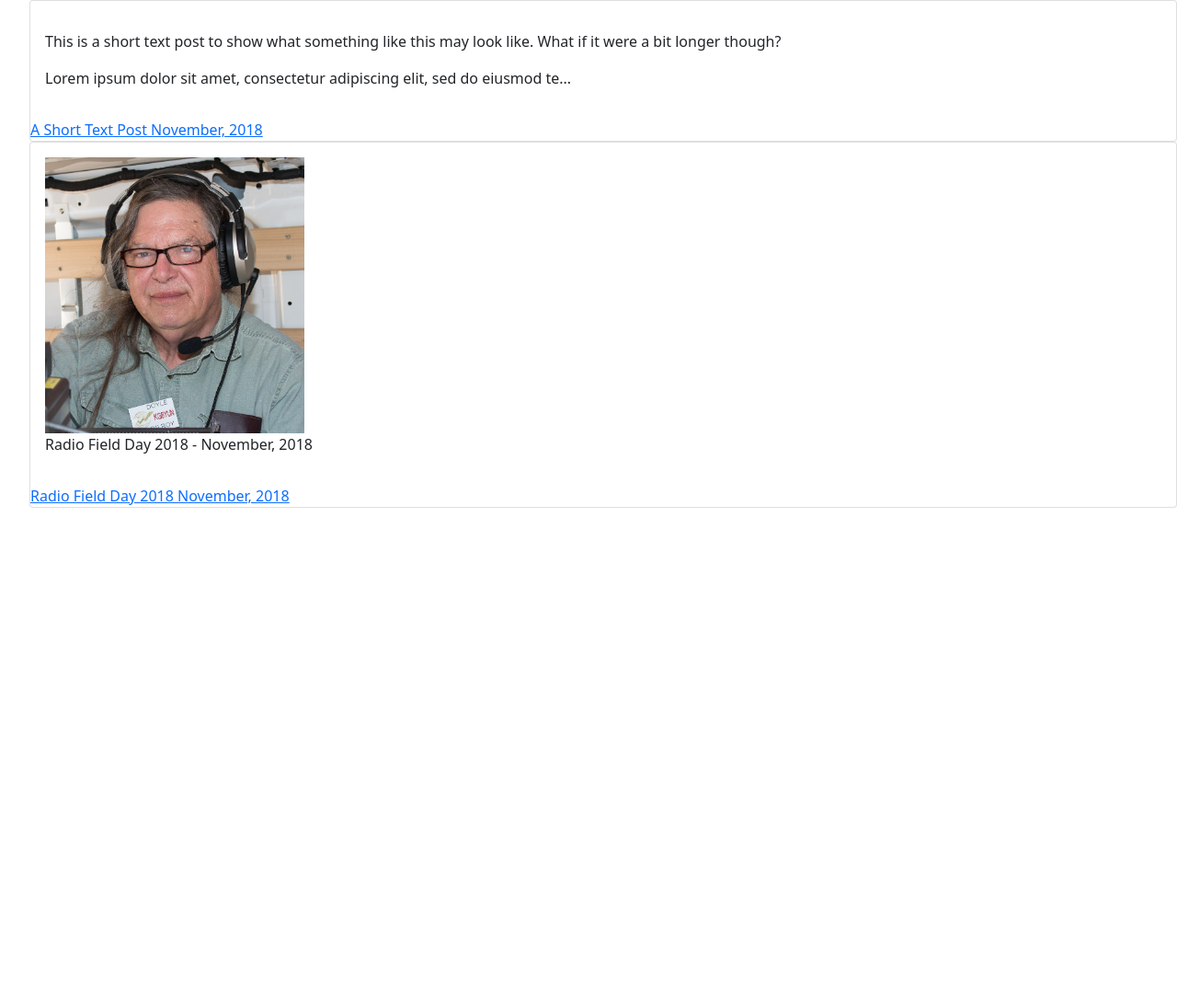
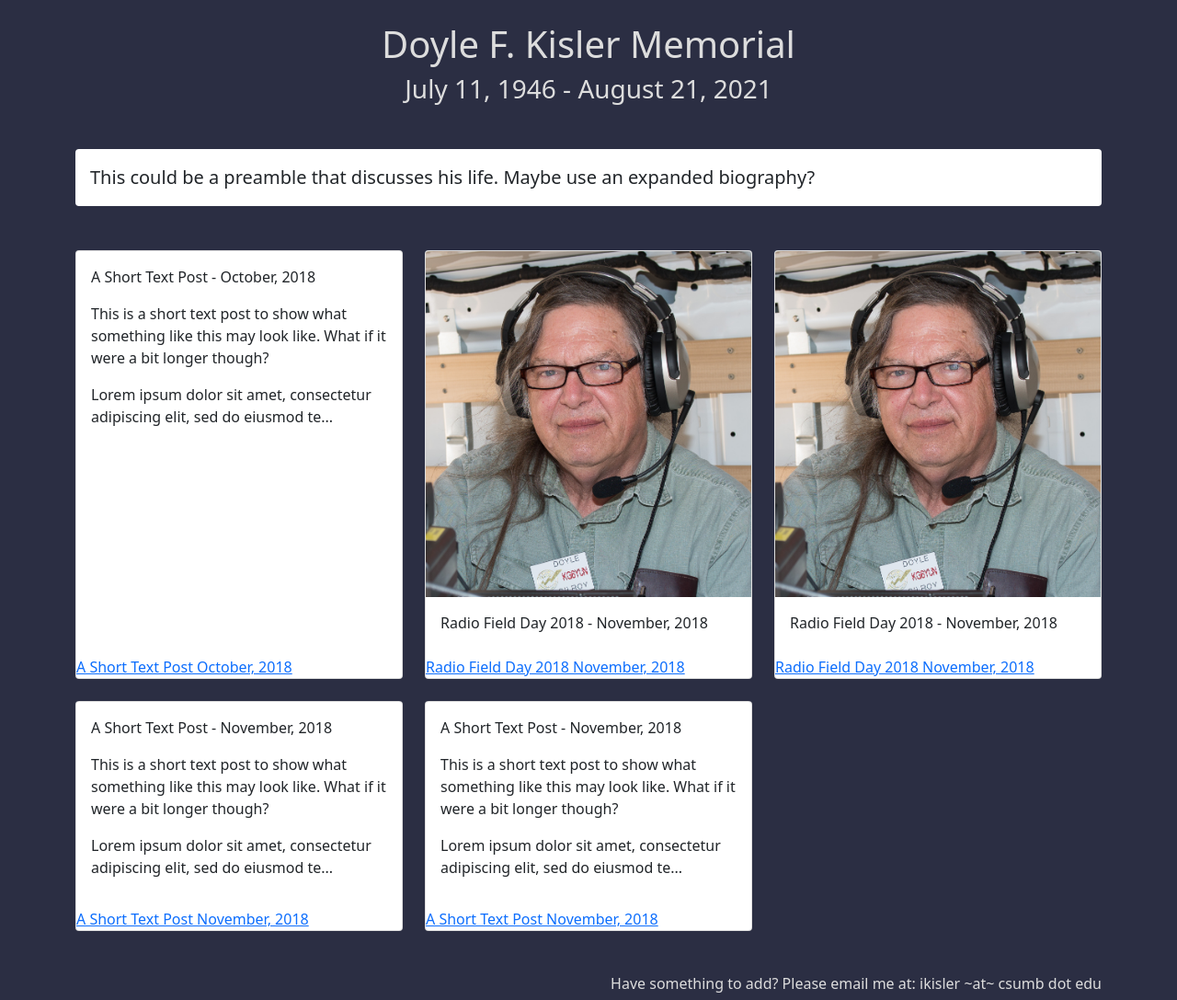
Before and after one commit to ikisler/doyle-memorial, a Jekyll site: the page built from index.markdown, in a window 1280 px wide. Shown: the whole page at 92% size. Built offline with Jekyll 4.4.1, drawn with Linux system fonts in a browser that asks for light colours; before the commit the page ends 900 px from its top, so only the background shows below that.

Commit message:
work on layout and colors

```diff
--- a/_layouts/default.html
+++ b/_layouts/default.html
@@ -5,6 +5,7 @@
     <meta charset="UTF-8" />
     <meta name="viewport" content="width=device-width,initial-scale=1" />
     <meta name="description" content="" />
+    <link href="https://cdn.jsdelivr.net/npm/bootstrap@5.1.0/dist/css/bootstrap.min.css" rel="stylesheet" integrity="sha384-KyZXEAg3QhqLMpG8r+8fhAXLRk2vvoC2f3B09zVXn8CA5QIVfZOJ3BCsw2P0p/We" crossorigin="anonymous">
     <style type="text/css">
     img.img-small {
         max-height:300px;
@@ -12,9 +13,18 @@ img.img-small {
         height:auto;
         width:auto;
     }
+    body {
+        background-color: #2B2E43 !important;
+    }
+
+    .light h1, .light h2, .light h3, .light h4, .light h5, .light h6 {
+        color: #ddd;
+    }
+
+    .lead {
+        background-color: #fff;
+    }
     </style>
-<!-- CSS only -->
-<link href="https://cdn.jsdelivr.net/npm/bootstrap@5.1.0/dist/css/bootstrap.min.css" rel="stylesheet" integrity="sha384-KyZXEAg3QhqLMpG8r+8fhAXLRk2vvoC2f3B09zVXn8CA5QIVfZOJ3BCsw2P0p/We" crossorigin="anonymous">
 </head>
 <body>
 {{ content }}
--- a/_layouts/home.html
+++ b/_layouts/home.html
@@ -1,25 +1,40 @@
 ---
 layout: default
 ---
-<main>
-<ul>
-    {% for post in site.posts %}
-    <li class="card">
+<div class="light container mb-5 mt-4">
+    <h1 class="text-center">Doyle F. Kisler Memorial</h1>
+    <h3 class="text-center">July 11, 1946 - August 21, 2021</h2>
+</div>
+
+<div class="container mb-5">
+    <p class="lead pb-3 pt-3 ps-3 pe-3 rounded">This could be a preamble that discusses his life.  Maybe use an expanded biography?</p>
+</div>
+
+<main class="container mb-5">
+    <div class="row row-cols-1 row-cols-md-3 g-4">
+        {% for post in site.posts reversed %}
+        <div class="col">
+            <div class="card h-100">
+                {% if post.image %}
+                <img class="lazy card-img-top" data-src="{{ post.image | prepend:'/' | prepend:site.url }}" data-bs-toggle="modal" data-bs-target="#eventDetails" data-bs-target="#eventDetails" data-bs-url="{{ post.url }}">
+                {% endif %}
                 <div class="card-body" data-bs-toggle="modal" data-bs-target="#eventDetails" data-bs-target="#eventDetails" data-bs-url="{{ post.url }}">
+                    <div class="card-title">{{ post.title }} - {{ post.approx_date | date: "%B, %Y" }}</div>
                     {% if post.image %}
-            <figure>
-                <img class="lazy img-small" data-src="{{ post.image | prepend:'/' | prepend:site.url }}">
-                <figcaption>{{ post.title }} - {{ post.approx_date | date: "%B, %Y" }}</figcaption>
-            </figure>
                     {% else %}
                     <p class="card-text">{{ post.content | truncate:200 }}</p>
                     {% endif %}
                 </div>
                 <a href="#{{ post.title }}">{{ post.title }} {{ post.approx_date | date: "%B, %Y" }}</a>
-    </li>
+            </div>
+        </div>
         {% endfor %}
-</ul>
+    </div>
 </main>
+
+<div class="container light">
+    <h6 class="text-end">Have something to add?  Please email me at: ikisler ~at~ csumb dot edu</h6>
+</div>
 
 
 <div class="modal fade" id="eventDetails" tabindex="-1" aria-labelledby="eventDetailsLabel" aria-hidden="true">
--- /dev/null
+++ b/_posts/2018-08-26-radio-field-day-2-2018.markdown
@@ -0,0 +1,9 @@
+---
+layout: post
+title:  "Radio Field Day 2018"
+date:   2018-11-26 22:29:25 -0700
+image: assets/images/DSC5320_cr.jpg
+approx_date: 2018-11-01
+permalink: 2018-11-26-radio-field-day-2-2018.json
+---
+Doyle was an amateur radio enthusiast in his retirement
--- /dev/null
+++ b/_posts/2018-10-26-a-short-text-post.markdown
@@ -0,0 +1,17 @@
+---
+layout: post
+title:  "A Short Text Post"
+date:   2018-10-26 22:29:30 -0700
+image:
+approx_date: 2018-10-01
+permalink: 2018-10-26-a-short-text-post.json
+---
+This is a short text post to show what something like this may look like.  What if it were a bit longer though?
+
+Lorem ipsum dolor sit amet, consectetur adipiscing elit, sed do eiusmod tempor incididunt ut labore et dolore magna aliqua. Ut enim ad minim veniam, quis nostrud exercitation ullamco laboris nisi ut aliquip ex ea commodo consequat. Duis aute irure dolor in reprehenderit in voluptate velit esse cillum dolore eu fugiat nulla pariatur. Excepteur sint occaecat cupidatat non proident, sunt in culpa qui officia deserunt mollit anim id est laborum.
+
+Lorem ipsum dolor sit amet, consectetur adipiscing elit, sed do eiusmod tempor incididunt ut labore et dolore magna aliqua. Ut enim ad minim veniam, quis nostrud exercitation ullamco laboris nisi ut aliquip ex ea commodo consequat. Duis aute irure dolor in reprehenderit in voluptate velit esse cillum dolore eu fugiat nulla pariatur. Excepteur sint occaecat cupidatat non proident, sunt in culpa qui officia deserunt mollit anim id est laborum.
+
+Lorem ipsum dolor sit amet, consectetur adipiscing elit, sed do eiusmod tempor incididunt ut labore et dolore magna aliqua. Ut enim ad minim veniam, quis nostrud exercitation ullamco laboris nisi ut aliquip ex ea commodo consequat. Duis aute irure dolor in reprehenderit in voluptate velit esse cillum dolore eu fugiat nulla pariatur. Excepteur sint occaecat cupidatat non proident, sunt in culpa qui officia deserunt mollit anim id est laborum.
+
+Lorem ipsum dolor sit amet, consectetur adipiscing elit, sed do eiusmod tempor incididunt ut labore et dolore magna aliqua. Ut enim ad minim veniam, quis nostrud exercitation ullamco laboris nisi ut aliquip ex ea commodo consequat. Duis aute irure dolor in reprehenderit in voluptate velit esse cillum dolore eu fugiat nulla pariatur. Excepteur sint occaecat cupidatat non proident, sunt in culpa qui officia deserunt mollit anim id est laborum.
--- /dev/null
+++ b/_posts/2018-11-26-a-short-text-post-2.markdown
@@ -0,0 +1,17 @@
+---
+layout: post
+title:  "A Short Text Post"
+date:   2018-11-26 22:29:35 -0700
+image:
+approx_date: 2018-11-01
+permalink: 2018-11-26-a-short-text-post-2.json
+---
+This is a short text post to show what something like this may look like.  What if it were a bit longer though?
+
+Lorem ipsum dolor sit amet, consectetur adipiscing elit, sed do eiusmod tempor incididunt ut labore et dolore magna aliqua. Ut enim ad minim veniam, quis nostrud exercitation ullamco laboris nisi ut aliquip ex ea commodo consequat. Duis aute irure dolor in reprehenderit in voluptate velit esse cillum dolore eu fugiat nulla pariatur. Excepteur sint occaecat cupidatat non proident, sunt in culpa qui officia deserunt mollit anim id est laborum.
+
+Lorem ipsum dolor sit amet, consectetur adipiscing elit, sed do eiusmod tempor incididunt ut labore et dolore magna aliqua. Ut enim ad minim veniam, quis nostrud exercitation ullamco laboris nisi ut aliquip ex ea commodo consequat. Duis aute irure dolor in reprehenderit in voluptate velit esse cillum dolore eu fugiat nulla pariatur. Excepteur sint occaecat cupidatat non proident, sunt in culpa qui officia deserunt mollit anim id est laborum.
+
+Lorem ipsum dolor sit amet, consectetur adipiscing elit, sed do eiusmod tempor incididunt ut labore et dolore magna aliqua. Ut enim ad minim veniam, quis nostrud exercitation ullamco laboris nisi ut aliquip ex ea commodo consequat. Duis aute irure dolor in reprehenderit in voluptate velit esse cillum dolore eu fugiat nulla pariatur. Excepteur sint occaecat cupidatat non proident, sunt in culpa qui officia deserunt mollit anim id est laborum.
+
+Lorem ipsum dolor sit amet, consectetur adipiscing elit, sed do eiusmod tempor incididunt ut labore et dolore magna aliqua. Ut enim ad minim veniam, quis nostrud exercitation ullamco laboris nisi ut aliquip ex ea commodo consequat. Duis aute irure dolor in reprehenderit in voluptate velit esse cillum dolore eu fugiat nulla pariatur. Excepteur sint occaecat cupidatat non proident, sunt in culpa qui officia deserunt mollit anim id est laborum.
```
Lines whose indentation alone changed are shown as unchanged.
